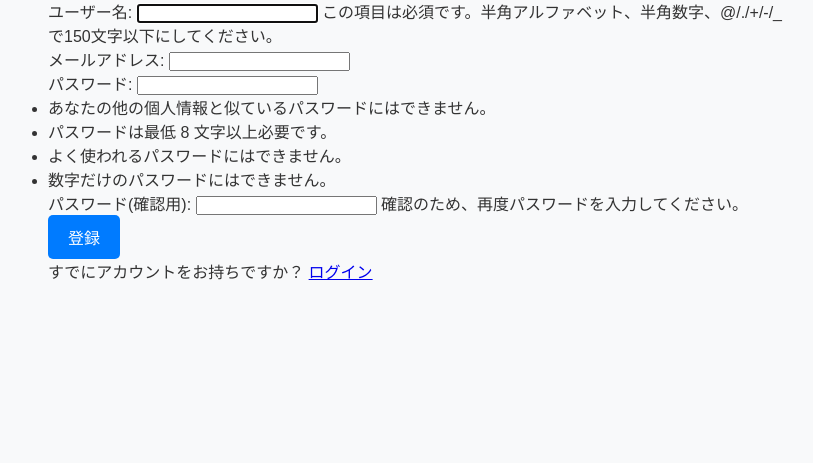
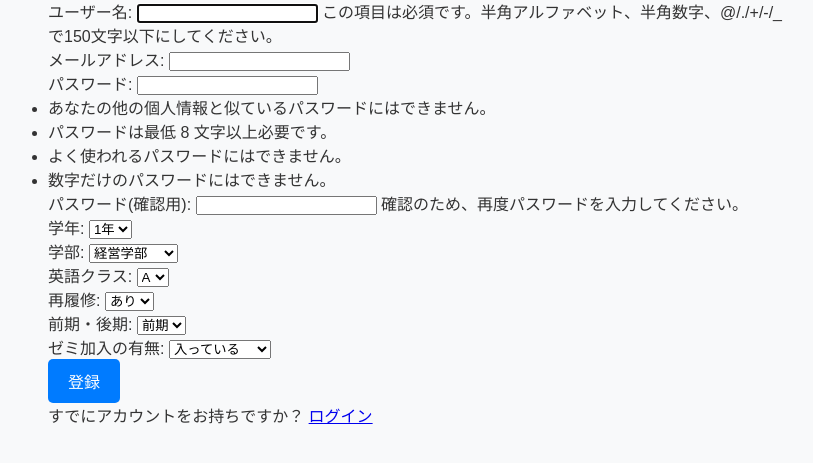
Before and after one commit to dylantok/Course-Registration-app, a Django app: page /signup/ in a window 1280 px wide. Shown: the part 134-597 px from the top of the page, without its empty margins (222-1035 px from the left). Run offline with Django 4.2, Linux system fonts and the light colour scheme.

Commit message:
選択肢追加(学年、学部、英語クラス、再履修、前期・後期、ゼミ加入の有無)

```diff
--- /dev/null
+++ b/prot/judge/accounts/__init__.py
@@ -0,0 +1,2 @@
+# accounts/__init__.py
+default_app_config = 'accounts.apps.AccountsConfig'
--- a/prot/judge/accounts/forms.py
+++ b/prot/judge/accounts/forms.py
@@ -7,20 +7,104 @@ from django.utils.translation import gettext_lazy as _
 class SignUpForm(UserCreationForm):#Django標準の登録フォーム
     email = forms.EmailField(required=True,
         label=_("メールアドレス"),
-        error_messages={'required': _("メールアドレスは必須です。")})
+        error_messages={'required': _("メールアドレスは必須です。")}
+        )
+
+    school_year_choices = [
+        ('1', '1年'),
+        ('2', '2年'),
+        ('3', '3年'),
+        ('4', '4年')
+    ]
+    school_year = forms.ChoiceField(
+        choices=school_year_choices,
+        required=True,
+        label=_("学年"),
+        initial='1'
+    )
+
+    undergraduate_choices = [
+        ('management', '経営学部'),
+        ('commerce', '商学部'),
+        ('human_sciences', '人間科学部')
+    ]
+    undergraduate = forms.ChoiceField(
+        choices=undergraduate_choices,
+        required=True,
+        label=_("学部"),
+        initial='management'
+    )
+
+    course = forms.ChoiceField(
+        choices=[],  # JavaScriptで動的に設定するためデフォルトは空
+        required=True,
+        label=_("コース"),
+    )
+    english_class_choice = [
+        ('A', 'A'),
+        ('B', 'B'),
+        ('C', 'C')
+    ]
+    english_class = forms.ChoiceField(
+        choices=english_class_choice,
+        required=True,
+        label=_("英語クラス"),
+        initial='1'
+    )
+    repeating_a_course_choice = [
+        ('あり', 'あり'),
+        ('なし', 'なし')
+    ]
+    repeating_a_course = forms.ChoiceField(
+        choices=repeating_a_course_choice,
+        required=True,
+        label=_("再履修"),
+        initial='1'
+    )
+    First_and_second_terms_semester_choice = [
+        ('前期', '前期'),
+        ('後期', '後期')
+    ]
+    First_and_second_terms_semester = forms.ChoiceField(
+        choices=First_and_second_terms_semester_choice,
+        required=True,
+        label=_("前期・後期"),
+        initial='1'
+    )
+    Seminar_membership_choice = [
+        ('加入', '入っている'),
+        ('未加入', '入っていない')
+    ]
+    Seminar_membership = forms.ChoiceField(
+        choices=Seminar_membership_choice,
+        required=True,
+        label=_("ゼミ加入の有無"),
+        initial='1'
+    )
 
     class Meta:
         model = User
-        fields = ('username', 'email', 'password1', 'password2')
+        fields = ('username', 'email', 'password1', 'password2','school_year','undergraduate','course','english_class','repeating_a_course','First_and_second_terms_semester','Seminar_membership')
         labels = {
             'username': _("ユーザー名"),
             'password1': _("パスワード"),
             'password2': _("パスワード確認"),
         }
 
-    def save(self, commit=True):
+def save(self, commit=True):
         user = super(SignUpForm, self).save(commit=False)
         user.email = self.cleaned_data['email']
         if commit:
             user.save()
+        # プロフィールを保存
+        profile = Profile.objects.create(
+            user=user,
+            school_year=self.cleaned_data['school_year'],
+            undergraduate=self.cleaned_data['undergraduate'],
+            course=self.cleaned_data['course'],
+            english_class=self.cleaned_data['english_class'],
+            repeating_a_course=self.cleaned_data['repeating_a_course'],
+            First_and_second_terms_semester=self.cleaned_data['First_and_second_terms_semester'],
+            Seminar_membership=self.cleaned_data['Seminar_membership']
+        )
         return user
--- a/prot/judge/hantei/templates/registration/signup.html
+++ b/prot/judge/hantei/templates/registration/signup.html
@@ -12,4 +12,73 @@
 
 <p>すでにアカウントをお持ちですか？ <a href="{% url 'login' %}">ログイン</a></p>
 
+<script>
+    document.addEventListener('DOMContentLoaded', function () {
+        const courseSelect = document.getElementById("id_course");
+        const undergraduateSelect = document.getElementById("id_undergraduate");
+        const schoolYearSelect = document.getElementById("id_school_year");
+
+        // 学部ごとのコース選択肢
+        const coursesByUndergraduate = {
+            "management": [
+                {value: "business_management", text: "ビジネスマネジメント"},
+                {value: "finance", text: "ファイナンス"}
+            ],
+            "commerce": [
+                {value: "accounting", text: "会計学"},
+                {value: "marketing", text: "マーケティング"}
+            ],
+            "human_sciences": [
+                {value: "psychology", text: "心理学"},
+                {value: "sociology", text: "社会学"}
+            ]
+        };
+
+        // 学部選択が変更されたときにコース選択肢を更新
+        undergraduateSelect.addEventListener("change", function () {
+            updateCourseOptions();
+        });
+
+        // 学年が「1年」の場合、コース選択を非表示にする
+        schoolYearSelect.addEventListener("change", function () {
+            toggleCourseVisibility();
+        });
+
+        // コースの表示/非表示を切り替える関数
+        function toggleCourseVisibility() {
+            if (schoolYearSelect.value === "1") {
+                courseSelect.parentElement.style.display = "none";  // コース選択肢を非表示
+            } else {
+                courseSelect.parentElement.style.display = "";  // コース選択肢を表示
+            }
+        }
+
+        // コース選択肢を更新する関数
+        function updateCourseOptions() {
+            // コースの選択肢をリセット
+            courseSelect.innerHTML = "";
+
+            // 選択された学部に基づいて新しいコースの選択肢を追加
+            const selectedUndergraduate = undergraduateSelect.value;
+            const courses = coursesByUndergraduate[selectedUndergraduate] || [];
+            courses.forEach(function (course) {
+                const option = document.createElement("option");
+                option.value = course.value;
+                option.text = course.text;
+                courseSelect.appendChild(option);
+            });
+
+            // 1番目の選択肢をデフォルトとして選択
+            if (courseSelect.options.length > 0) {
+                courseSelect.selectedIndex = 0;
+            }
+        }
+
+        // 初期設定
+        undergraduateSelect.dispatchEvent(new Event("change"));
+        toggleCourseVisibility();
+    });
+</script>
+
+
 {% endblock %}
```
Also changed, not shown: prot/judge/accounts/apps.py (added, +8 -0 lines), prot/judge/accounts/models.py (added, +50 -0 lines), prot/judge/accounts/signals.py (added, +13 -0 lines), prot/judge/db.sqlite3.
